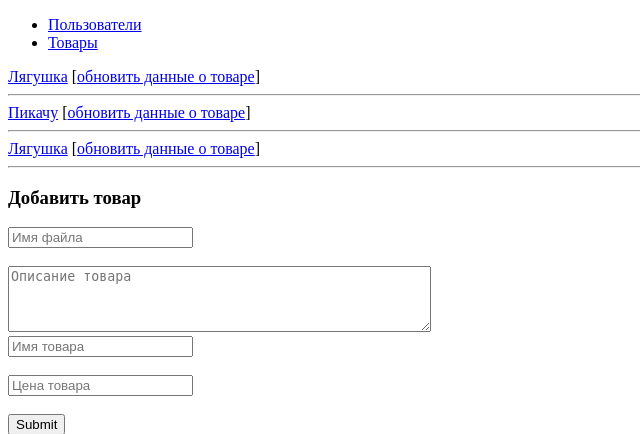
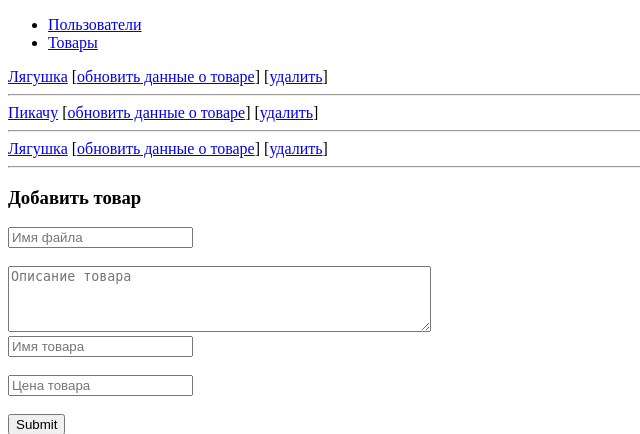
Before and after one commit to anton2009danilov/php_pro, a PHP site: page /?c=good in a window 1280 px wide. Shown: the top 434 px of the page, without its empty margins (0-640 px from the left). Run offline with PHP 8.4, Linux system fonts and the light colour scheme; data comes from the database, SQL or seed files in the repository; tables that the repository leaves empty hold one stand-in row (values such as "Sample post"); data that the repository does not hold is empty.

Commit message:
добавил кнопку "удалить" на странице товаров

```diff
--- a/views/goods.twig
+++ b/views/goods.twig
@@ -6,7 +6,8 @@
 
      {% for good in goods %}
          <a href='?c=good&a=one&id={{ good.id }}'>{{ good.item_name }}</a>
-        [<a href='?c=good&id={{ good.id }}&update=true'>обновить данные о товаре</a>]<hr>
+        [<a href='?c=good&id={{ good.id }}&update=true'>обновить данные о товаре</a>]
+        [<a href='?c=good&a=delete&id={{ good.id }}'>удалить</a>]<hr>
     	{% if good.id == get%}
             <h3>Изменить данные о товаре</h3>
             <form method='post' action='?c=good&a=update&id={{ good.id }}'>
```
